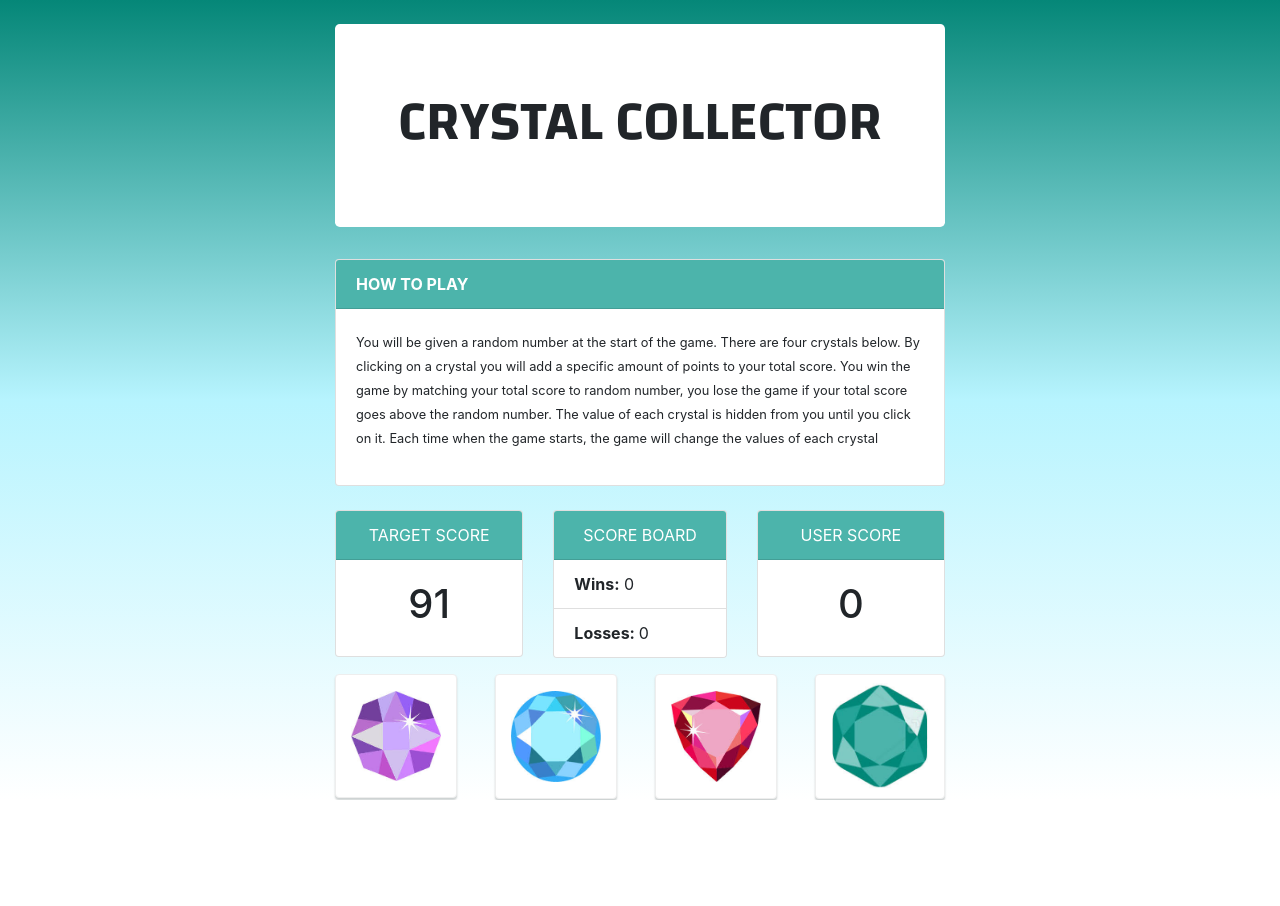
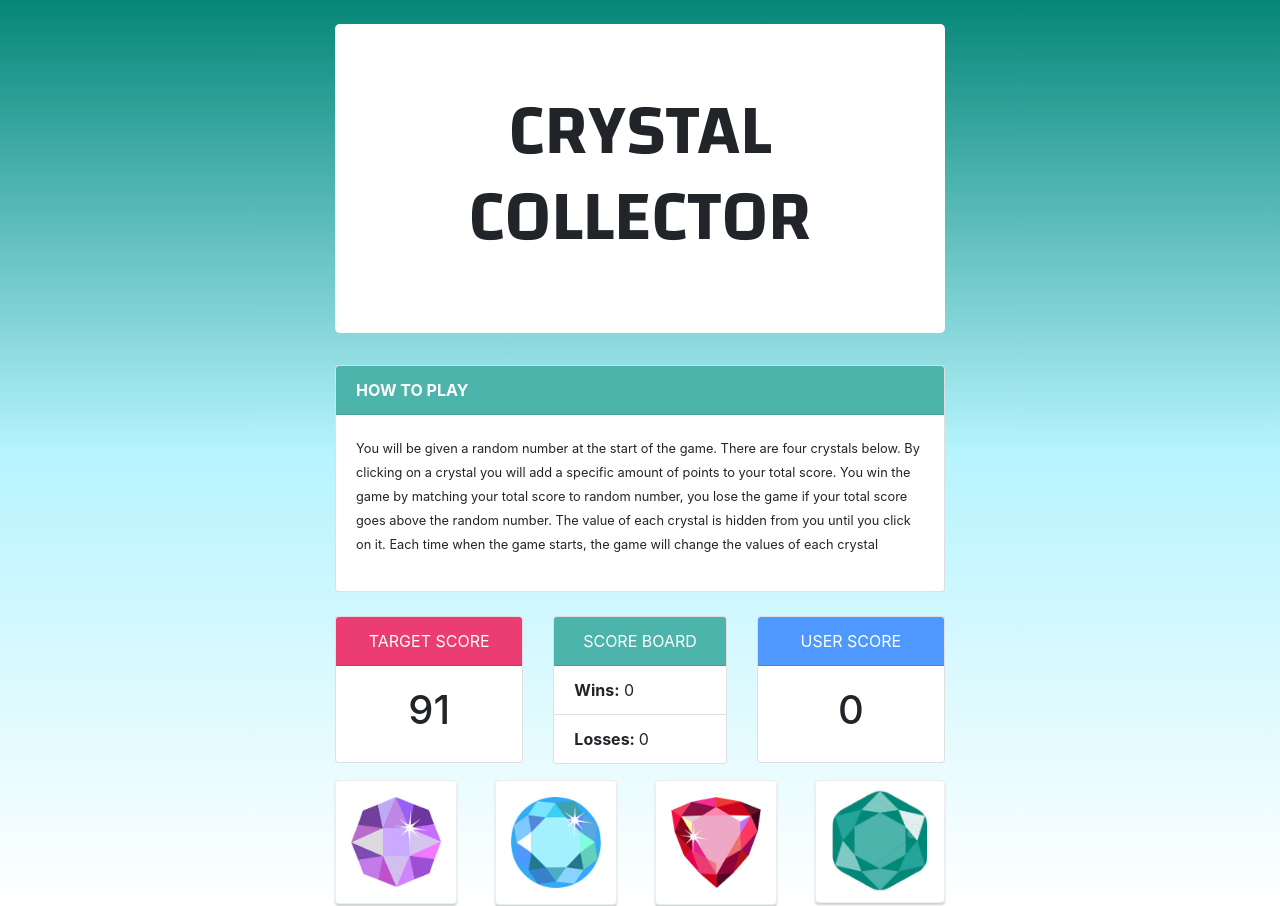
Before and after one commit to hannahborel/crystal-collector, a plain HTML site: page index.html in a window 1280 px wide. Before the commit the page ends 800 px from the top, so only its background shows below. Drawn offline with nearby package versions, Linux system fonts and the light colour scheme.

Commit message:
functionality and styling finished.

```diff
--- a/assets/css/style.css
+++ b/assets/css/style.css
@@ -12,10 +12,15 @@ body{
 .title{
     font-family: 'Changa', sans-serif;
 }
-
 .card-header{
     background-color: #4cb4ab ;
     color: white;
+}
+.target{
+    background:#eb3d73;
+}
+.user{
+    background: #4f98ff;
 }
 .crystal{
     border: 1px solid #eee;
@@ -23,7 +28,7 @@ body{
 }
 
 .green{
-    height: 99%;
+    height: 98.1%;
     width: 100%;
 }
 
--- a/index.html
+++ b/index.html
@@ -13,7 +13,7 @@
     <div class="container mt-4 w-50">
         <div class="jumbotron">
             <div class="container text-center">
-              <h1 class="title display-4">CRYSTAL COLLECTOR</h1>
+              <h1 class="title display-3">CRYSTAL COLLECTOR</h1>
             </div>
           </div>
 
@@ -45,7 +45,7 @@
             <div class="card-deck w-100 h-75 mx-auto">
                 <div class="col-4 pl-0">
                     <div class="card mx-auto">
-                        <div class="card-header text-center"> TARGET SCORE </div>
+                        <div class="card-header target text-center"> TARGET SCORE </div>
                             <div class="card-body">
                             <h1 class="text-center" id= "target-score"> 0 </h1>
                             </div>
@@ -63,7 +63,7 @@
                 </div>
                 <div class="col-4 pr-0">
                      <div class="card mx-auto">
-                         <div class="card-header text-center">USER SCORE</div>
+                         <div class="card-header user text-center">USER SCORE</div>
                             <div class="card-body ">
                             <h1 class="text-center" id= "user-score">  </h1>
                             </div>
```
Lines whose indentation alone changed are shown as unchanged.
